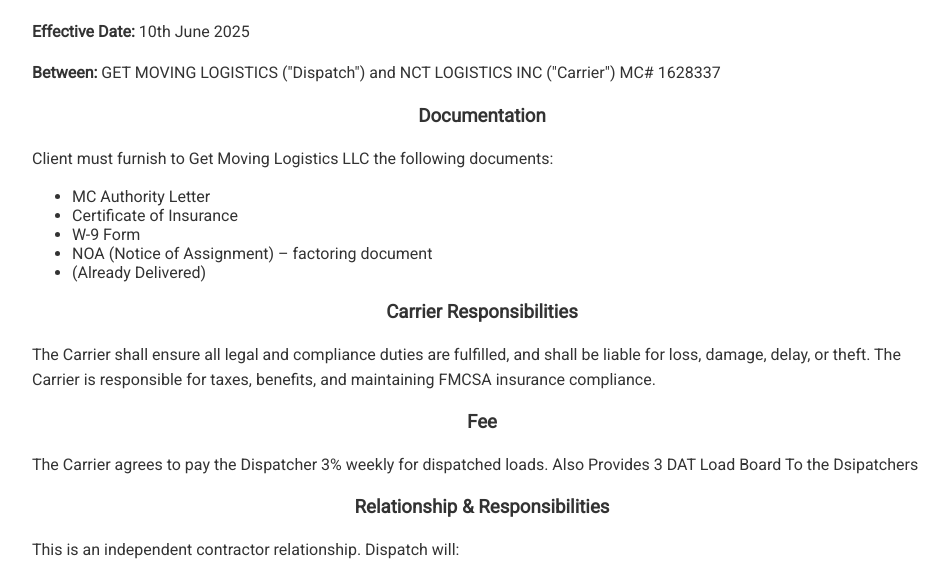
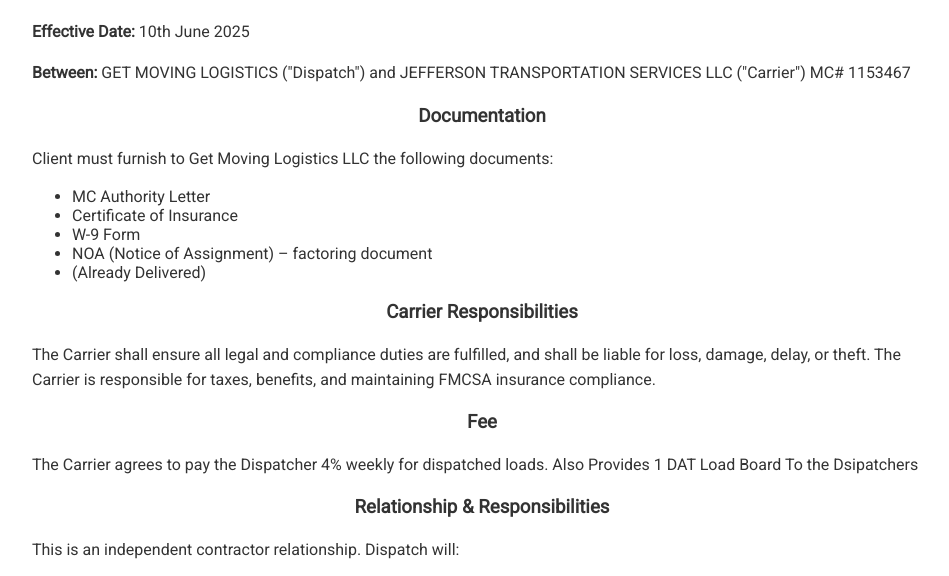
Before and after one commit to Zabi1112/Carrier-Agreement-Form, a plain HTML site: page index.html in a window 1280 px wide. Shown: the part 132-708 px from the top of the page, without its empty margins (158-1107 px from the left). Drawn offline with nearby package versions, Linux system fonts and the light colour scheme.

Commit message:
Carrier updated for adam jefferson

```diff
--- a/index.html
+++ b/index.html
@@ -77,7 +77,7 @@
     <h1>Freight Dispatch Agreement</h1>
 
     <p><strong>Effective Date:</strong> 10th June 2025</p>
-    <p><strong>Between:</strong> GET MOVING LOGISTICS ("Dispatch") and NCT LOGISTICS INC ("Carrier") MC# 1628337</p>
+    <p><strong>Between:</strong> GET MOVING LOGISTICS ("Dispatch") and JEFFERSON TRANSPORTATION SERVICES LLC ("Carrier") MC# 1153467</p>
 
     <h3>Documentation</h3>
     <p>Client must furnish to Get Moving Logistics LLC the following documents:</p>
@@ -93,7 +93,7 @@
     <p>The Carrier shall ensure all legal and compliance duties are fulfilled, and shall be liable for loss, damage, delay, or theft. The Carrier is responsible for taxes, benefits, and maintaining FMCSA insurance compliance.</p>
 
     <h3>Fee</h3>
-    <p>The Carrier agrees to pay the Dispatcher 3% weekly for dispatched loads. Also Provides 3 DAT Load Board To the Dsipatchers</p>
+    <p>The Carrier agrees to pay the Dispatcher 4% weekly for dispatched loads. Also Provides 1 DAT Load Board To the Dsipatchers</p>
 
     <h3>Relationship & Responsibilities</h3>
     <p>This is an independent contractor relationship. Dispatch will:</p>
```
